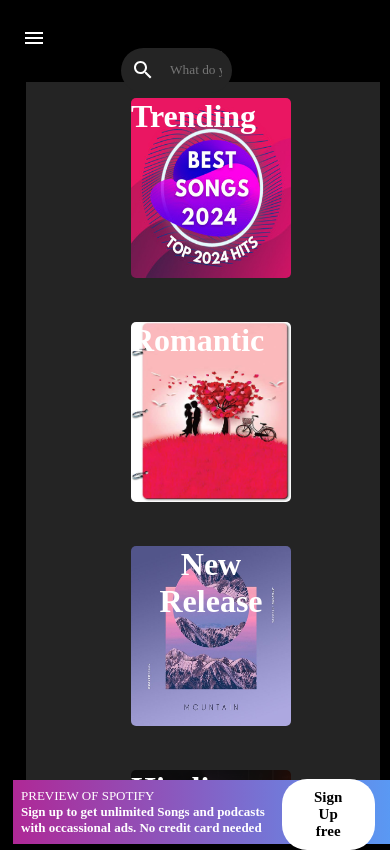
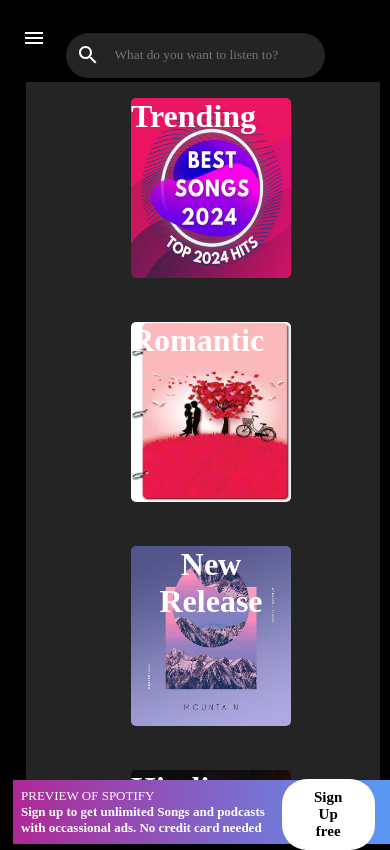
Before and after one commit to bpks123/spotify-clone, a React (Create React App) app: page /search in a window 390 px wide. Built offline with nearby package versions, Linux system fonts and the light colour scheme.

Commit message:
completed

```diff
--- a/src/components/home/Search.js
+++ b/src/components/home/Search.js
@@ -129,6 +129,7 @@ export default function Search() {
 
 
             <button className='backButton'  onClick={()=>searchMenu()}>&larr; Back To Search Menu</button>
+            <button className='back'  onClick={()=>searchMenu()}>&larr; Back</button>
             <div className="homeBody"
           style={{
             display: "flex",
--- a/src/components/home/search.css
+++ b/src/components/home/search.css
@@ -46,7 +46,13 @@
     overflow-x: hidden;
 
 }
-
+.back{
+  display: none;
+  background-color: gray;
+  border-radius: 5px;
+  padding: 5px;
+  text-transform: uppercase;
+}
 .searchBody::-webkit-scrollbar {
     width: 1px;
   transition: opacity 0.3s ease;
@@ -78,3 +84,16 @@
     transform: scale(1.02);
     cursor: pointer;
 }
+@media (max-width:500px) {
+  .backButton{
+    display: none;
+  }
+  .back{
+    display: block;
+  }
+  .searchBarSection{
+    width: 70%;
+    margin-left: 15%;
+    margin-top: -9%;
+  }
+}
```
